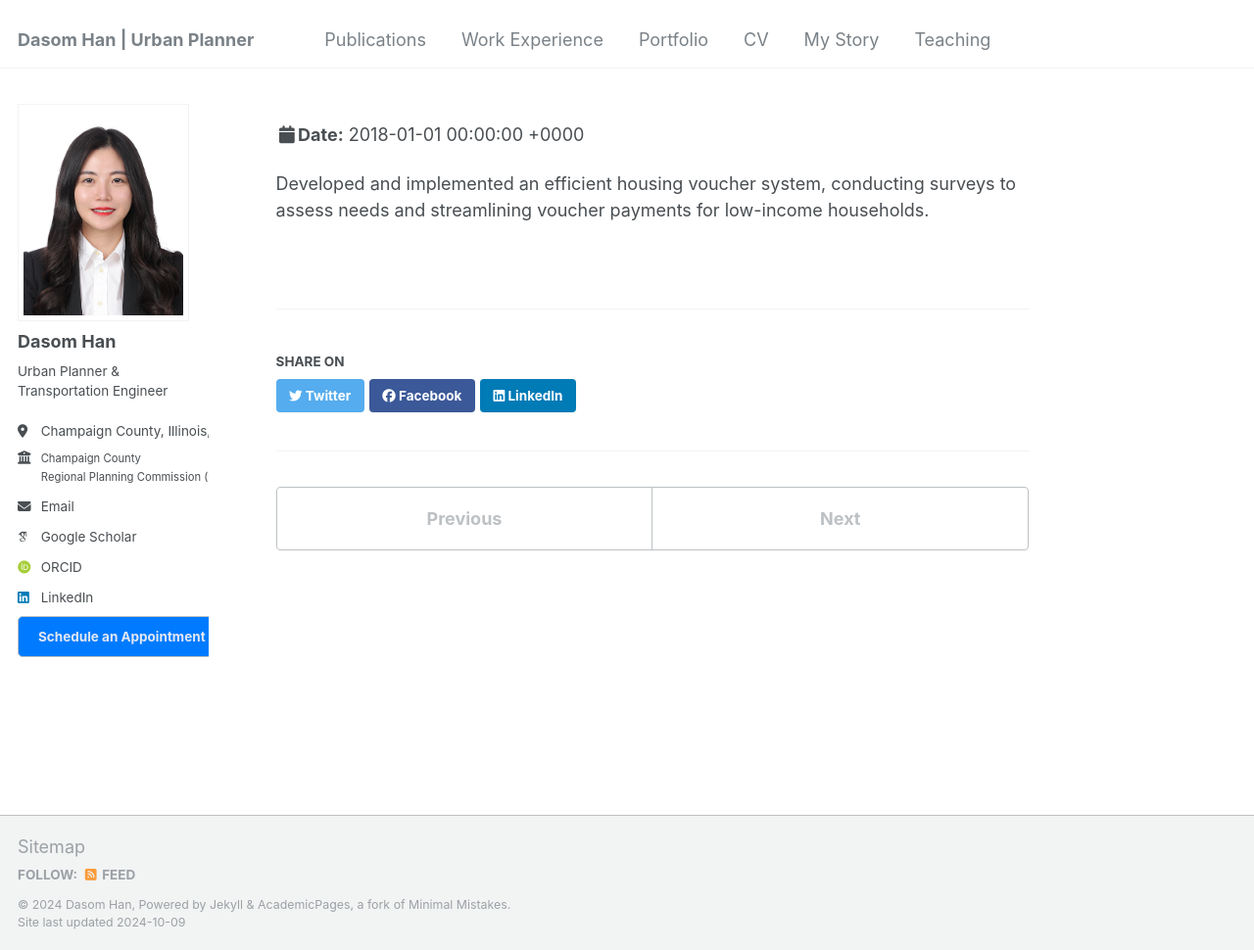
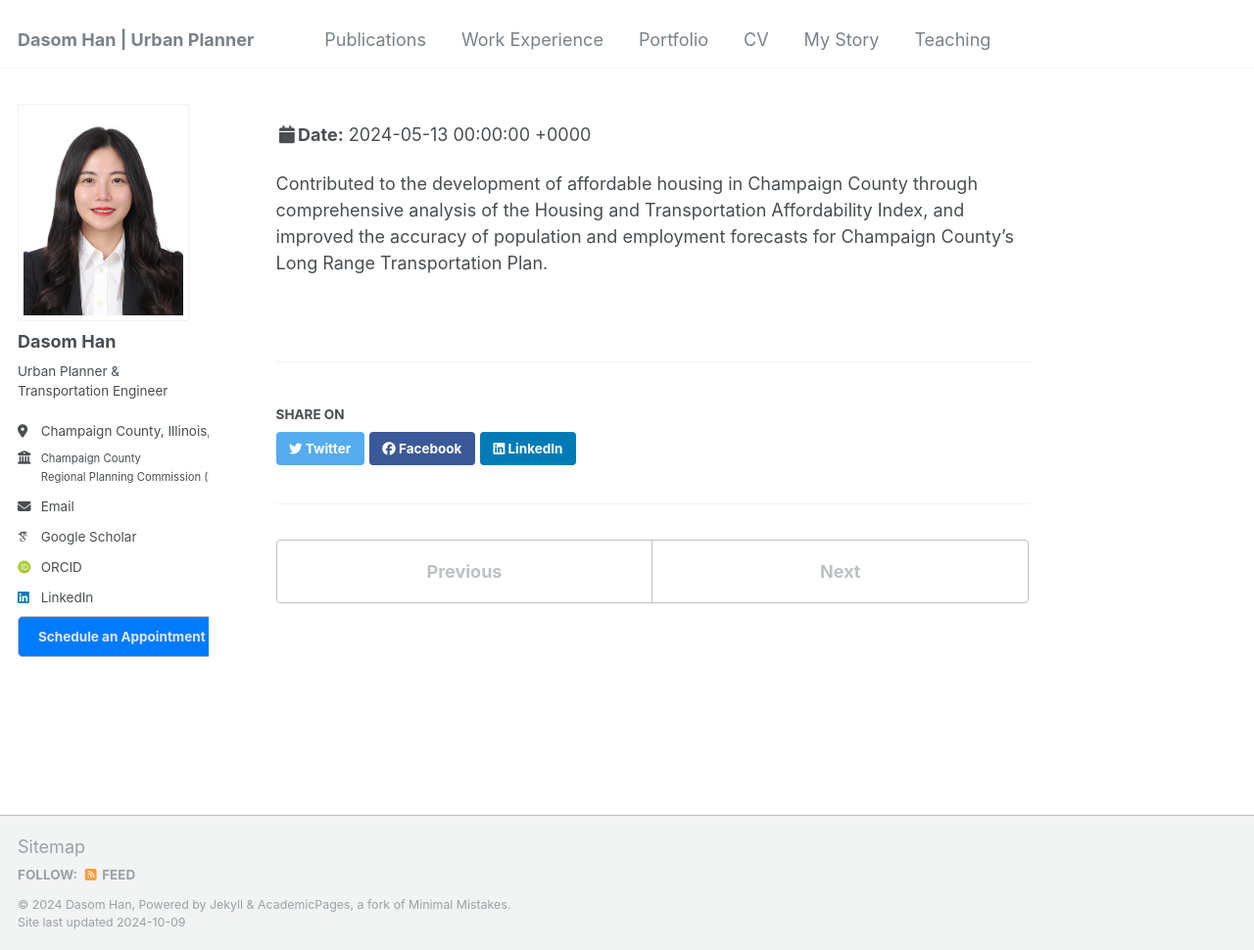
Before and after one commit to dasomh/dasomh.github.io, a Jekyll site: the page built from _talks/2014-02-01-talk-2.md, in a window 1280 px wide and 970 px high. Shown: the whole window at 98% size. Built offline with Jekyll 4.4.1, drawn with Linux system fonts in a browser that asks for light colours; some web fonts are replaced.

Commit message:
Update 2014-02-01-talk-2.md

```diff
--- a/_talks/2014-02-01-talk-2.md
+++ b/_talks/2014-02-01-talk-2.md
@@ -1,11 +1,9 @@
 ---
-title: "Korea Land & Housing Corporation (LH)"
 collection: talks
-type: "Assistant Manager"
-permalink: /talks/2014-02-01-talk-2
-venue: "Housing Welfare Voucher Business Support"
-date: 2018-01-01
-location: "Dongdaemun District, Seoul, South Korea"
+type: "Planning Intern"
+permalink: /talks/2024-05-13-planning-intern
+date: 2024-05-13
+location: "Champaign County, IL, United States"
 ---
 
-Developed and implemented an efficient housing voucher system, conducting surveys to assess needs and streamlining voucher payments for low-income households.
+Contributed to the development of affordable housing in Champaign County through comprehensive analysis of the Housing and Transportation Affordability Index, and improved the accuracy of population and employment forecasts for Champaign County's Long Range Transportation Plan.
```
